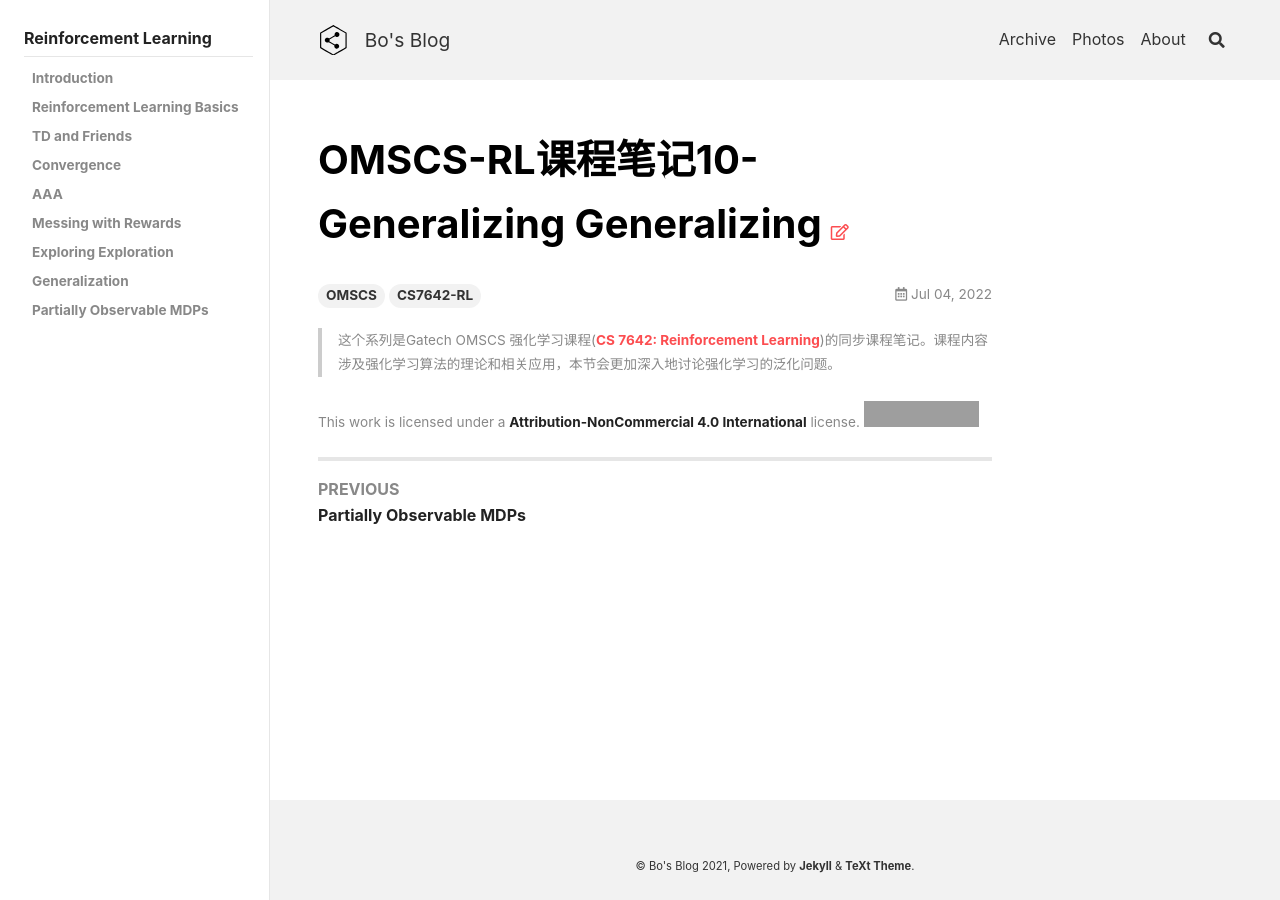
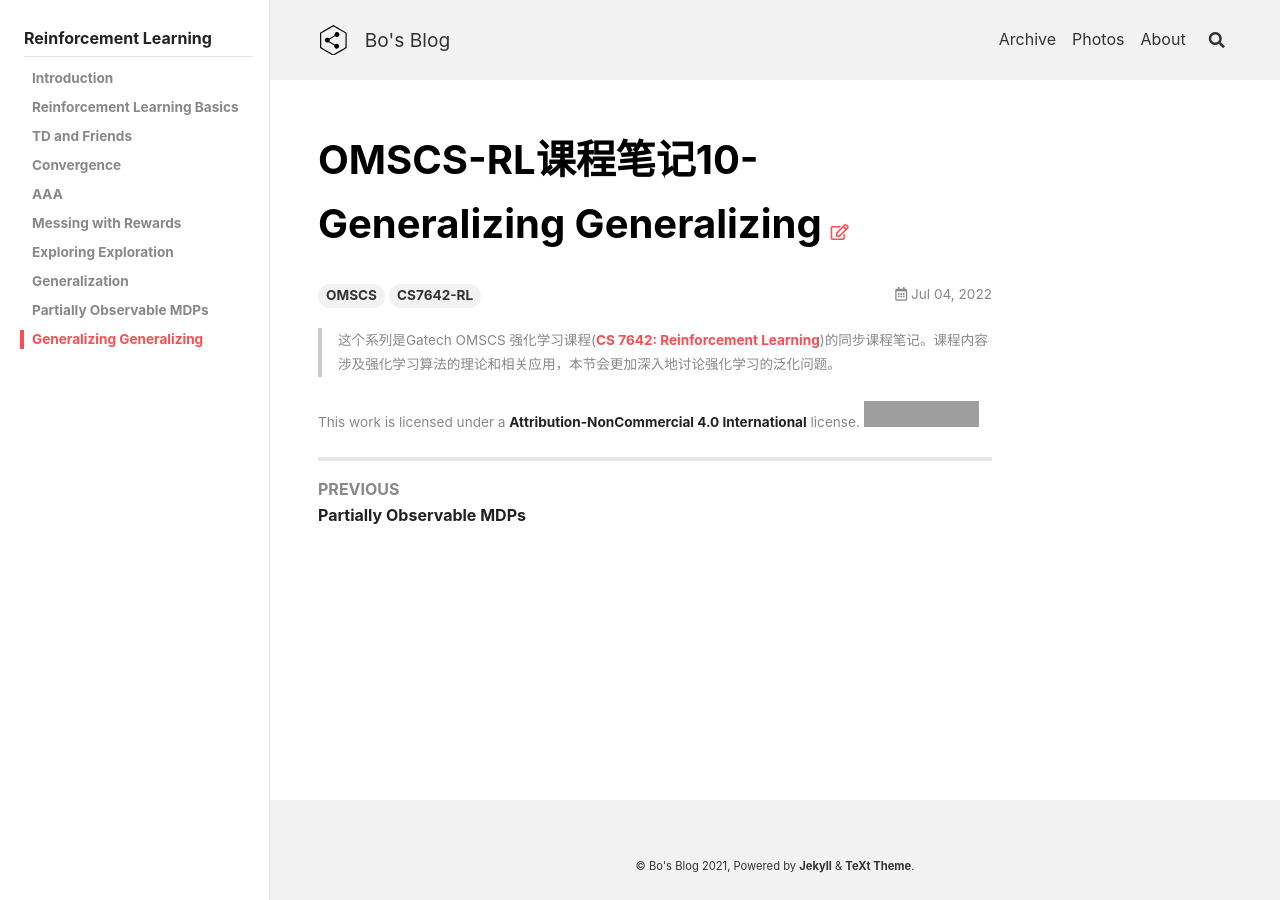
Before and after one commit to peng00bo00/peng00bo00_previous_blog, a Jekyll site: the page built from _posts/2022-07-04-OMSCS-RL-NOTES-10.md, in a window 1280 px wide. Built offline with Jekyll 4.4.1, drawn with Linux system fonts in a browser that asks for light colours; nearby versions of some CDN libraries; grey boxes are pictures that could not be loaded.

Commit message:
Update navigation.yml

```diff
--- a/_data/navigation.yml
+++ b/_data/navigation.yml
@@ -376,3 +376,5 @@ OMSCS-RL:
         url: /2022/06/20/OMSCS-RL-NOTES-08.html
       - title: Partially Observable MDPs
         url: /2022/06/27/OMSCS-RL-NOTES-09.html
+      - title: Generalizing Generalizing
+        url: /2022/07/04/OMSCS-RL-NOTES-10.html
```
